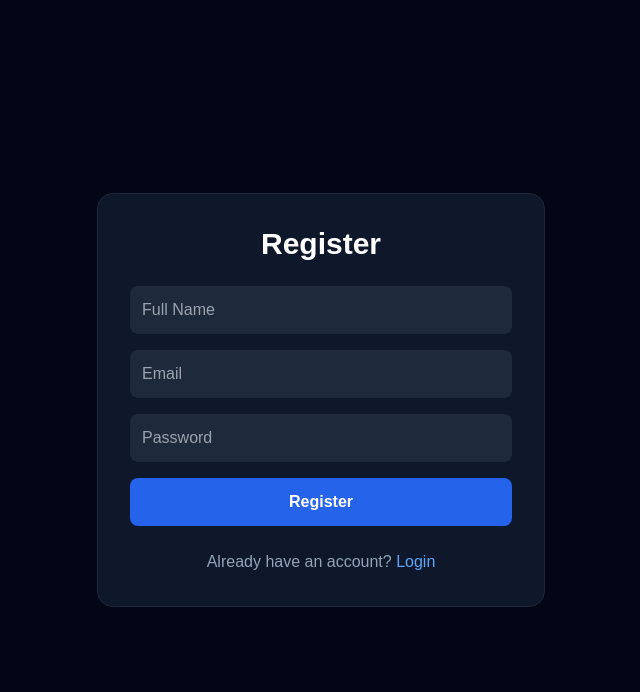
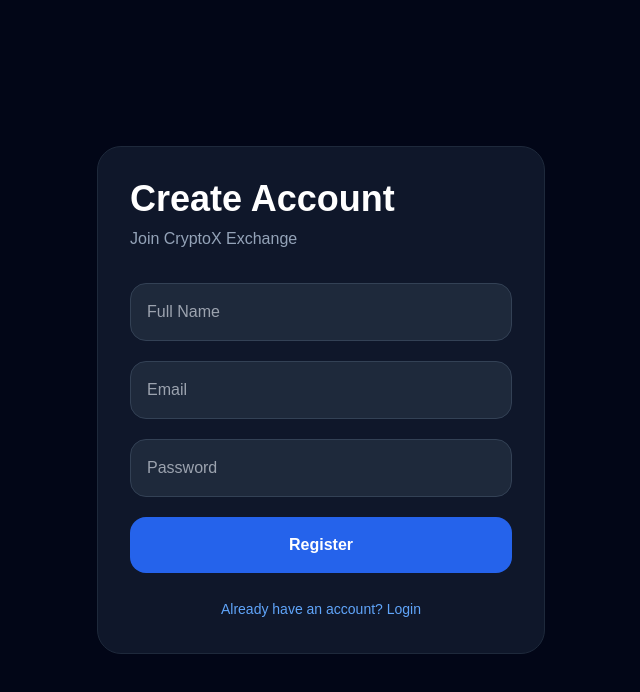
Before and after one commit to baseerhatif3-oss/cryptox-institutional-platform, a React (Vite) app: page /register in a window 1280 px wide. Shown: the top 692 px of the page, without its empty margins (319-959 px from the left). Built offline with nearby package versions, Linux system fonts and the light colour scheme.

Commit message:
Fixed frontend auth routes

```diff
--- a/src/pages/Login.jsx
+++ b/src/pages/Login.jsx
@@ -2,9 +2,9 @@
 
 import { Link, useNavigate } from "react-router-dom";
 
-import axios from "axios";
+import toast from "react-hot-toast";
 
-import toast from "react-hot-toast";
+import API from "../api/axios";
 
 const Login = () => {
   const navigate = useNavigate();
@@ -21,31 +21,35 @@
   const handleChange = (e) => {
     setFormData({
       ...formData,
+
       [e.target.name]:
         e.target.value,
     });
   };
 
-  const handleSubmit = async (e) => {
+  const handleSubmit = async (
+    e
+  ) => {
     e.preventDefault();
 
+    try {
       setLoading(true);
 
-    try {
-      const response = await axios.post(
-        "https://crypto-backend-dojp.onrender.com/api/login",
+      const res =
+        await API.post(
+          "/auth/login",
           formData
         );
 
       localStorage.setItem(
         "token",
-        response.data.token
+        res.data.token
       );
 
       localStorage.setItem(
         "user",
         JSON.stringify(
-          response.data.user
+          res.data.user
         )
       );
 
@@ -55,10 +59,9 @@
 
       navigate("/");
     } catch (error) {
-      console.log(error);
-
       toast.error(
-        error.response?.data?.message ||
+        error.response?.data
+          ?.message ||
           "Login failed"
       );
     } finally {
@@ -69,84 +72,70 @@
   return (
     <div className="min-h-screen bg-slate-950 flex items-center justify-center p-6">
       <div className="bg-slate-900 border border-slate-800 rounded-3xl p-8 w-full max-w-md">
-        <div className="mb-8 text-center">
         <h1 className="text-4xl font-bold text-white mb-2">
-            CryptoX
+          Welcome Back
         </h1>
 
-          <p className="text-slate-400">
-            Professional Crypto Exchange
+        <p className="text-slate-400 mb-8">
+          Login to your account
         </p>
-        </div>
 
         <form
           onSubmit={handleSubmit}
           className="space-y-5"
         >
-          <div>
-            <label className="block text-slate-300 mb-2">
-              Email
-            </label>
-
           <input
             type="email"
             name="email"
-              placeholder="Enter your email"
+            placeholder="Email"
+            value={
+              formData.email
+            }
+            onChange={
+              handleChange
+            }
             required
-              value={formData.email}
-              onChange={handleChange}
-              className="w-full bg-slate-800 text-white p-4 rounded-xl outline-none border border-slate-700 focus:border-blue-500"
+            className="w-full bg-slate-800 border border-slate-700 rounded-2xl px-4 py-4 text-white outline-none"
           />
-          </div>
-
-          <div>
-            <label className="block text-slate-300 mb-2">
-              Password
-            </label>
 
           <input
             type="password"
             name="password"
-              placeholder="Enter your password"
-              required
+            placeholder="Password"
             value={
               formData.password
             }
-              onChange={handleChange}
-              className="w-full bg-slate-800 text-white p-4 rounded-xl outline-none border border-slate-700 focus:border-blue-500"
+            onChange={
+              handleChange
+            }
+            required
+            className="w-full bg-slate-800 border border-slate-700 rounded-2xl px-4 py-4 text-white outline-none"
           />
-          </div>
 
           <button
             type="submit"
             disabled={loading}
-            className="w-full bg-blue-600 hover:bg-blue-700 transition text-white py-4 rounded-xl font-semibold"
+            className="w-full bg-blue-600 hover:bg-blue-700 py-4 rounded-2xl font-bold text-white transition"
           >
             {loading
-              ? "Signing In..."
+              ? "Logging in..."
               : "Login"}
           </button>
         </form>
 
-        <div className="text-center mt-5">
+        <div className="mt-6 flex justify-between text-sm">
+          <Link
+            to="/register"
+            className="text-blue-400"
+          >
+            Create Account
+          </Link>
+
           <Link
             to="/forgot-password"
-            className="text-blue-400 hover:text-blue-300"
+            className="text-blue-400"
           >
             Forgot Password?
-          </Link>
-        </div>
-
-        <div className="text-center mt-6">
-          <p className="text-slate-400">
-            Don&apos;t have an account?
-          </p>
-
-          <Link
-            to="/register"
-            className="text-blue-400 hover:text-blue-300 font-semibold"
-          >
-            Create Account
           </Link>
         </div>
       </div>
--- a/src/pages/Register.jsx
+++ b/src/pages/Register.jsx
@@ -1,42 +1,56 @@
 import { useState } from "react";
-import { useNavigate, Link } from "react-router-dom";
+
+import { Link, useNavigate } from "react-router-dom";
+
 import toast from "react-hot-toast";
-import API from "../services/api";
+
+import API from "../api/axios";
 
 const Register = () => {
   const navigate = useNavigate();
 
-  const [formData, setFormData] = useState({
-    name: "",
-    email: "",
-    password: "",
-  });
+  const [formData, setFormData] =
+    useState({
+      name: "",
+      email: "",
+      password: "",
+    });
 
-  const [loading, setLoading] = useState(false);
+  const [loading, setLoading] =
+    useState(false);
 
   const handleChange = (e) => {
     setFormData({
       ...formData,
-      [e.target.name]: e.target.value,
+
+      [e.target.name]:
+        e.target.value,
     });
   };
 
-  const handleSubmit = async (e) => {
+  const handleSubmit = async (
+    e
+  ) => {
     e.preventDefault();
 
     try {
       setLoading(true);
 
-      await API.post("/register", formData);
+      await API.post(
+        "/auth/register",
+        formData
+      );
 
-      toast.success("Registration successful");
+      toast.success(
+        "Registration successful"
+      );
 
       navigate("/login");
     } catch (error) {
-      console.log(error);
-
       toast.error(
-        error.response?.data?.message || "Registration failed"
+        error.response?.data
+          ?.message ||
+          "Register failed"
       );
     } finally {
       setLoading(false);
@@ -44,58 +58,82 @@
   };
 
   return (
-    <div className="min-h-screen bg-slate-950 flex items-center justify-center px-4">
-      <div className="bg-slate-900 p-8 rounded-2xl w-full max-w-md border border-slate-800">
-        <h1 className="text-3xl font-bold text-white mb-6 text-center">
-          Register
+    <div className="min-h-screen bg-slate-950 flex items-center justify-center p-6">
+      <div className="bg-slate-900 border border-slate-800 rounded-3xl p-8 w-full max-w-md">
+        <h1 className="text-4xl font-bold text-white mb-2">
+          Create Account
         </h1>
 
-        <form onSubmit={handleSubmit} className="space-y-4">
+        <p className="text-slate-400 mb-8">
+          Join CryptoX Exchange
+        </p>
+
+        <form
+          onSubmit={handleSubmit}
+          className="space-y-5"
+        >
           <input
             type="text"
             name="name"
             placeholder="Full Name"
-            value={formData.name}
-            onChange={handleChange}
+            value={
+              formData.name
+            }
+            onChange={
+              handleChange
+            }
             required
-            className="w-full p-3 rounded-lg bg-slate-800 text-white outline-none"
+            className="w-full bg-slate-800 border border-slate-700 rounded-2xl px-4 py-4 text-white outline-none"
           />
 
           <input
             type="email"
             name="email"
             placeholder="Email"
-            value={formData.email}
-            onChange={handleChange}
+            value={
+              formData.email
+            }
+            onChange={
+              handleChange
+            }
             required
-            className="w-full p-3 rounded-lg bg-slate-800 text-white outline-none"
+            className="w-full bg-slate-800 border border-slate-700 rounded-2xl px-4 py-4 text-white outline-none"
           />
 
           <input
             type="password"
             name="password"
             placeholder="Password"
-            value={formData.password}
-            onChange={handleChange}
+            value={
+              formData.password
+            }
+            onChange={
+              handleChange
+            }
             required
-            className="w-full p-3 rounded-lg bg-slate-800 text-white outline-none"
+            className="w-full bg-slate-800 border border-slate-700 rounded-2xl px-4 py-4 text-white outline-none"
           />
 
           <button
             type="submit"
             disabled={loading}
-            className="w-full bg-blue-600 hover:bg-blue-700 text-white p-3 rounded-lg font-semibold"
+            className="w-full bg-blue-600 hover:bg-blue-700 py-4 rounded-2xl font-bold text-white transition"
           >
-            {loading ? "Creating account..." : "Register"}
+            {loading
+              ? "Creating Account..."
+              : "Register"}
           </button>
         </form>
 
-        <p className="text-slate-400 text-center mt-6">
-          Already have an account?{" "}
-          <Link to="/login" className="text-blue-400">
+        <div className="mt-6 text-center">
+          <Link
+            to="/login"
+            className="text-blue-400 text-sm"
+          >
+            Already have an account?
             Login
           </Link>
-        </p>
+        </div>
       </div>
     </div>
   );
```
Lines whose indentation alone changed are shown as unchanged.
